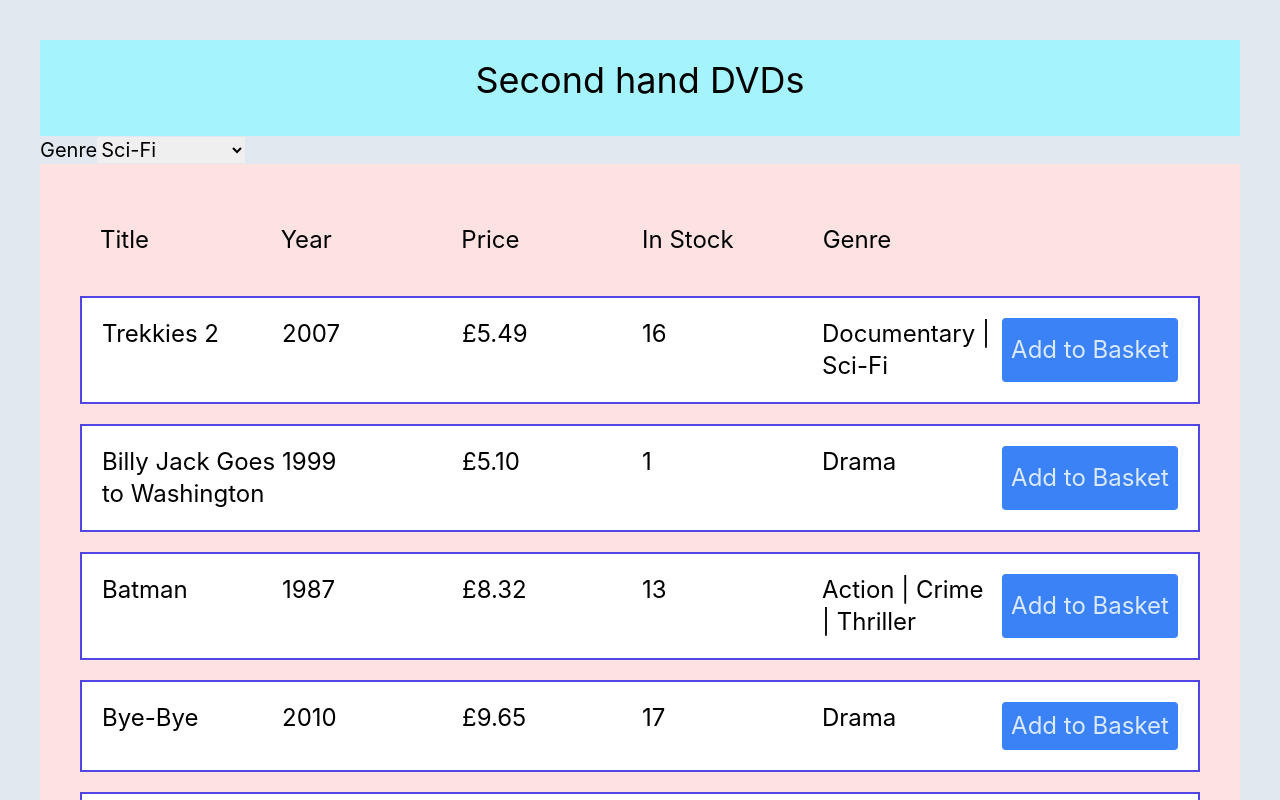
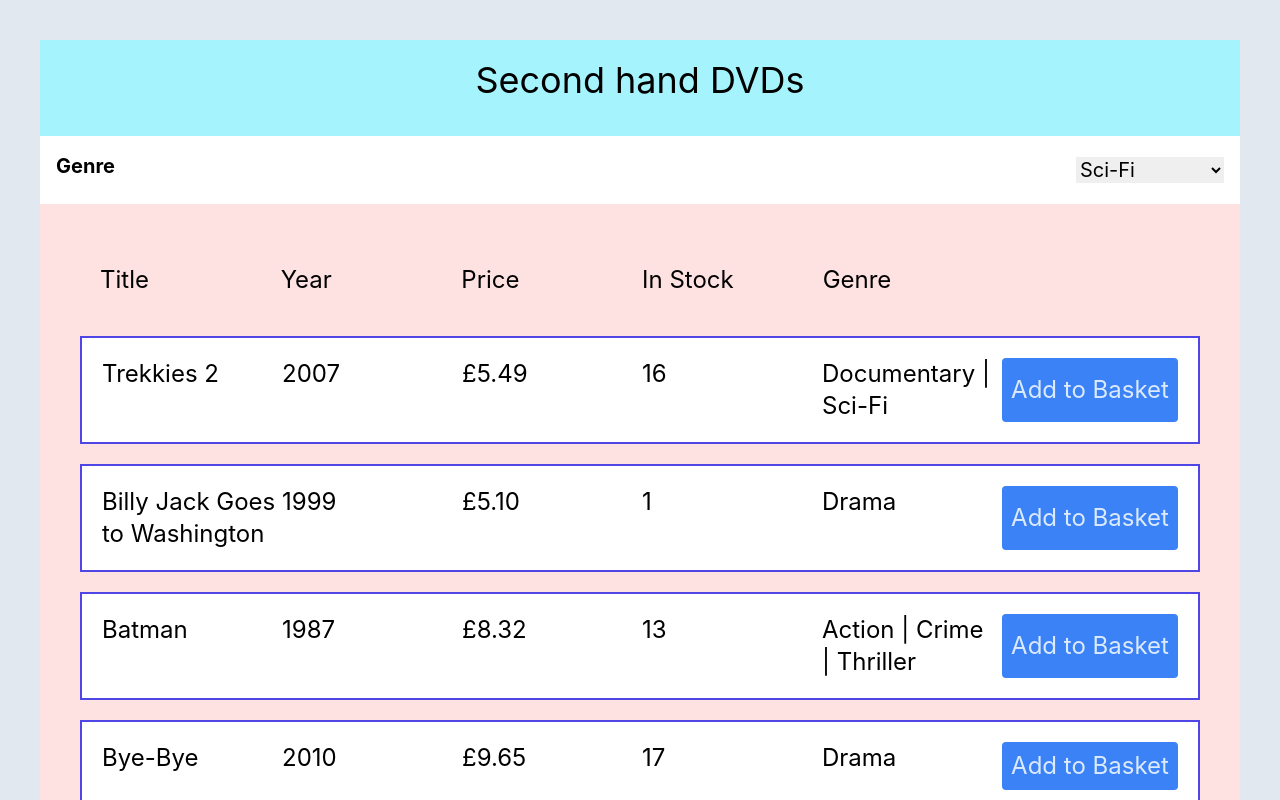
Before and after one commit to BathSpaWebDev/ADST-dvd-website, a React (Create React App) app in the folder secondhand-dvds/: page / in a window 1280 px wide. Shown: the top 800 px of the page. Built offline with nearby package versions, Linux system fonts and the light colour scheme.

Commit message:
styles to filter component

```diff
--- a/secondhand-dvds/src/Components/GenreFilter.js
+++ b/secondhand-dvds/src/Components/GenreFilter.js
@@ -6,8 +6,9 @@ export const GenreFilter= (props)=>{
         console.log(event.target.value)
 
     }
-    return <div className="">
-        <label>Genre</label>
+    return <div className="bg-white p-4">
+    <div className="flex flex-row w-full justify-between items-center">
+        <label className="font-bold mb-2" >Genre</label>
         <select onChange={filterChangeHandler}>
             <option value="Sci-Fi">Sci-Fi</option>
             <option value="Documentary">Documentary</option>
@@ -30,5 +31,6 @@ export const GenreFilter= (props)=>{
             <option value="Mystery">Mystery</option>
         </select>
 </div>
+</div>
 
 }
```
